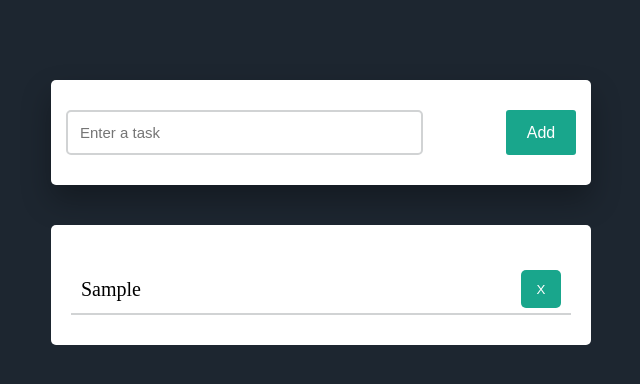
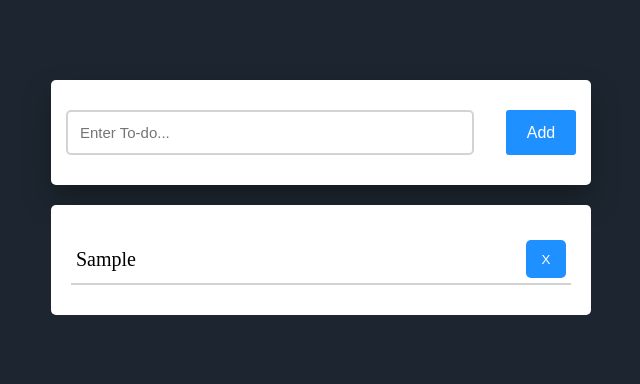
Before and after one commit to Jaayou/Todo3, a plain HTML site: page index.html in a window 1280 px wide. Both pictures are taken after typing "Sample" into the empty fields and a click on the button "Add". Shown: the whole page, without its empty margins (319-959 px from the left). Drawn offline with Linux system fonts and the light colour scheme.

Commit message:
change style

```diff
--- a/index.html
+++ b/index.html
@@ -10,7 +10,7 @@
 <body>
     <div class="container">
         <div id="newtask">
-            <input type="text" placeholder="Enter a task">
+            <input type="text" maxlength="36" placeholder="Enter To-do...">
             <button id="push">Add</button>
         </div>
         <div id="tasks"></div>
--- a/style.css
+++ b/style.css
@@ -27,7 +27,7 @@ body{
 
 #newtask input{
     border-radius: 5px;
-    width: 70%;
+    width: 80%;
     height: 45px;
     font-size: 15px;
     border: 2px solid #d1d3d4;
@@ -39,7 +39,7 @@ body{
 
 #newtask input:focus{
     outline: none;
-    border-color: #19a68c;
+    border-color: dodgerblue;
 }
 
 #newtask button{
@@ -50,7 +50,7 @@ body{
     border-radius: 3px;
     font-weight: 500;
     font-size: 16px;
-    background: #19a68c;
+    background: dodgerblue;
     color: #fff;
     border: none;
     outline: none;
@@ -60,7 +60,7 @@ body{
 #tasks{
     width: 100%;
     position: relative;
-    margin-top: 40px;
+    margin-top: 20px;
     background: #fff;
     padding: 30px 20px;
     border-radius: 5px;
@@ -69,9 +69,8 @@ body{
 .task{
     background: #fff;
     height: 50px;
-    padding: 5px 10px;
+    padding: 5px 5px;
     border-radius: 0px;
-    margin-top: 10px;
     display: flex;
     align-items: center;
     justify-content: space-between;
@@ -88,7 +87,7 @@ body{
 
 .task button{
     border: none;
-    background: #19a68c;
+    background: dodgerblue;
     height: 100%;
     width: 40px;
     color: #fff;
@@ -96,7 +95,12 @@ body{
     cursor: pointer;
 }
 
+#taskname{
+    color: black;
+    width: 430px;
+}
+
 .completed{
     text-decoration: line-through;
-    opacity: 0.7;
+    opacity: 0.3;
 }
```
